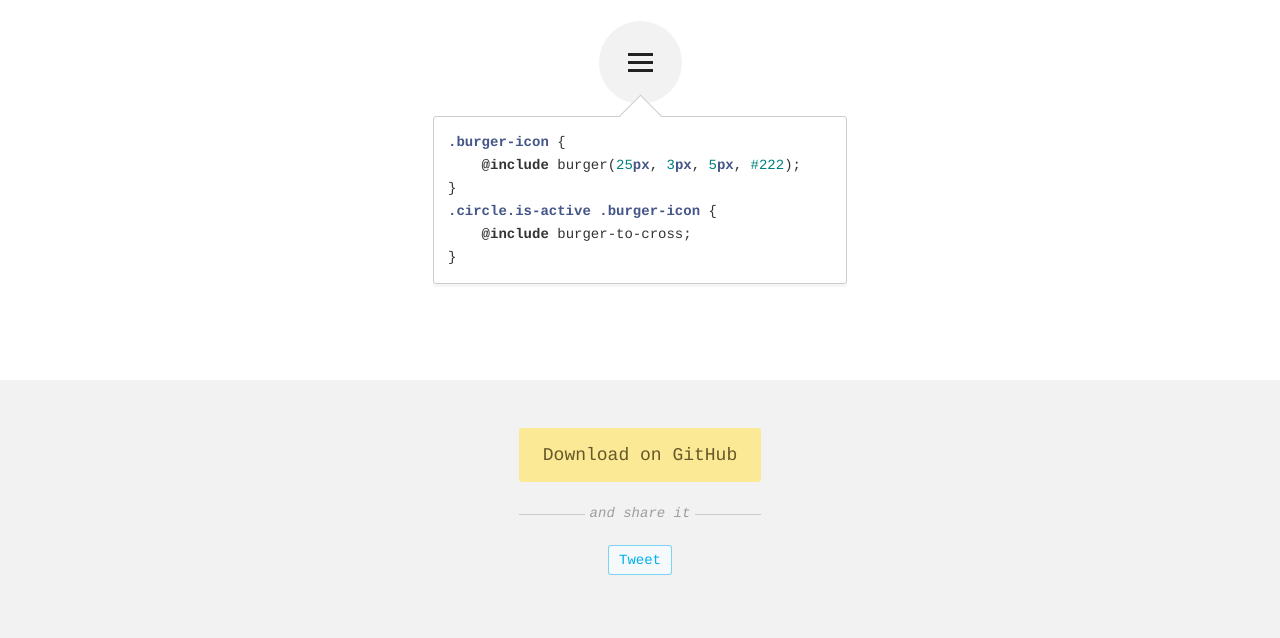
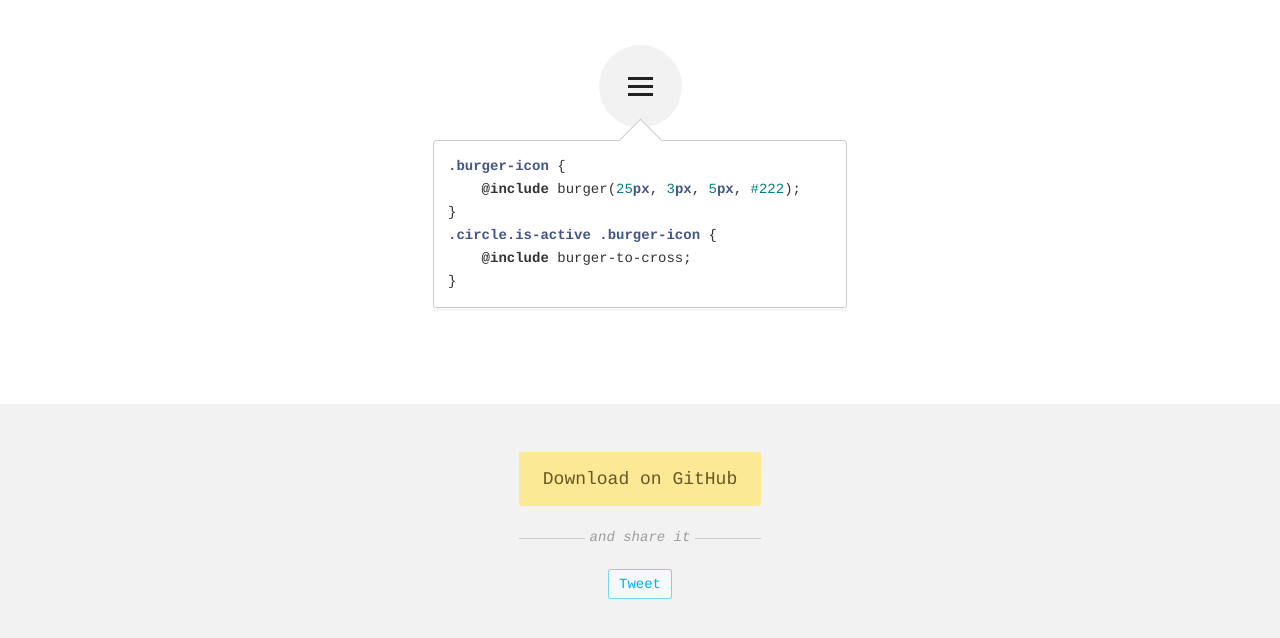
Before and after one commit to jorenvanhee/sass-burger, a website: page index.html in a window 1280 px wide. Shown: the part 154-792 px from the top of the page. Drawn offline with nearby package versions, Linux system fonts and the light colour scheme; a web font is replaced by a local one.

Commit message:
Header spacing

```diff
--- a/style.scss
+++ b/style.scss
@@ -129,6 +129,9 @@ body {
 }
 
 @include respond-to(500px) {
+	.Head {
+		margin-bottom: 3.5rem;
+	}
 	.Head-title {
 		font-size: 4.5rem;
 	}
```
Also changed, not shown: style.css.
